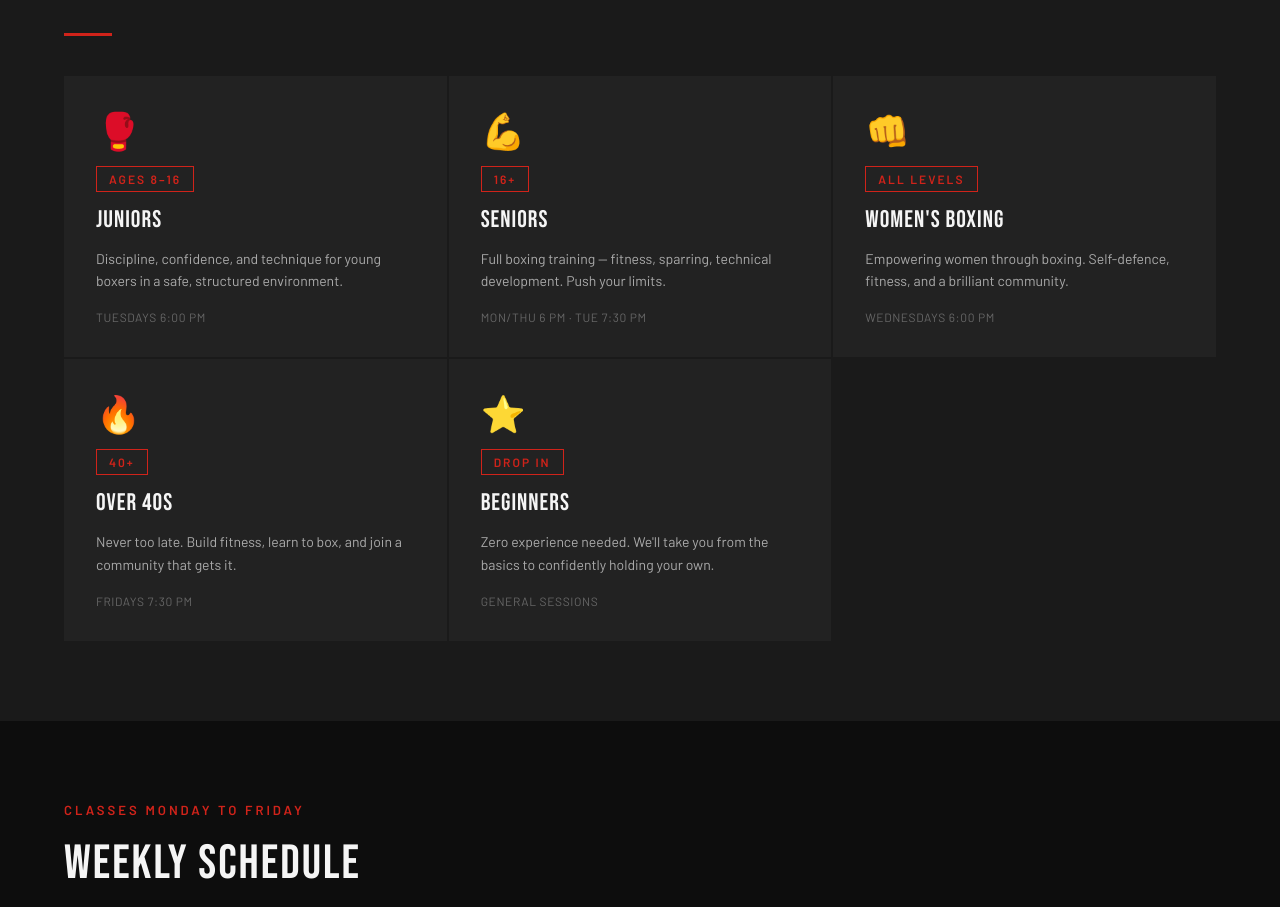
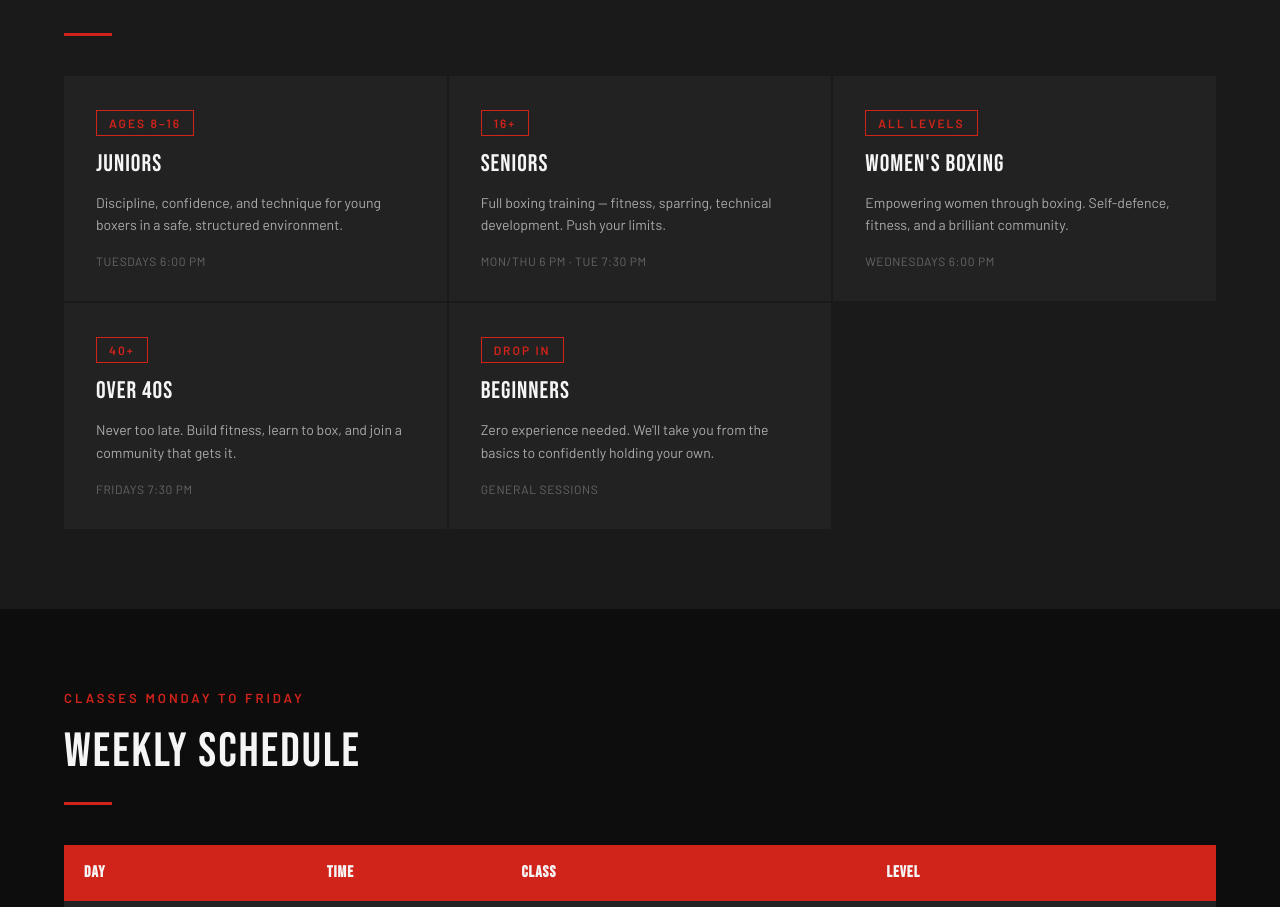
Before and after one commit to amanzeao7/marcianno-abc, a Next.js app: page / in a window 1280 px wide. Shown: the part 959-1866 px from the top of the page. Built offline with nearby package versions, Linux system fonts and the light colour scheme.

Commit message:
Update ClassesSection.tsx

```diff
--- a/components/home/ClassesSection.tsx
+++ b/components/home/ClassesSection.tsx
@@ -10,7 +10,6 @@ export default function ClassesSection() {
     >
       <div className="max-w-[1200px] mx-auto">
         <SectionHeader eyebrow="What We Offer" title="Find Your Class" />
-
         <div
           className="grid grid-cols-1 sm:grid-cols-2 lg:grid-cols-3"
           style={{ gap: '2px' }}
@@ -25,14 +24,13 @@ export default function ClassesSection() {
 }
 
 interface ClassCardProps {
-  icon: string
   title: string
   description: string
   tag: string
   schedule: string
 }
 
-function ClassCard({ icon, title, description, tag, schedule }: ClassCardProps) {
+function ClassCard({ title, description, tag, schedule }: ClassCardProps) {
   return (
     <article
       className="group relative p-8 border-t-2 transition-all duration-300"
@@ -41,18 +39,12 @@ function ClassCard({ icon, title, description, tag, schedule }: ClassCardProps)
         borderTopColor: 'transparent',
       }}
       onMouseEnter={(e) => {
-        ;(e.currentTarget as HTMLElement).style.borderTopColor =
-          'var(--color-red)'
+        ;(e.currentTarget as HTMLElement).style.borderTopColor = 'var(--color-red)'
       }}
       onMouseLeave={(e) => {
         ;(e.currentTarget as HTMLElement).style.borderTopColor = 'transparent'
       }}
     >
-      {/* Icon */}
-      <span className="text-4xl block mb-4" aria-hidden="true">
-        {icon}
-      </span>
-
       {/* Tag */}
       <span
         className="inline-block font-body font-semibold text-xs uppercase tracking-[2px] mb-3 px-3 py-1 border"
@@ -63,7 +55,6 @@ function ClassCard({ icon, title, description, tag, schedule }: ClassCardProps)
       >
         {tag}
       </span>
-
       {/* Title */}
       <h3
         className="font-display text-2xl mb-3"
@@ -74,7 +65,6 @@ function ClassCard({ icon, title, description, tag, schedule }: ClassCardProps)
       >
         {title}
       </h3>
-
       {/* Description */}
       <p
         className="font-body text-sm leading-relaxed mb-4"
@@ -82,7 +72,6 @@ function ClassCard({ icon, title, description, tag, schedule }: ClassCardProps)
       >
         {description}
       </p>
-
       {/* Schedule */}
       <p
         className="font-body text-xs uppercase tracking-wider"
```
